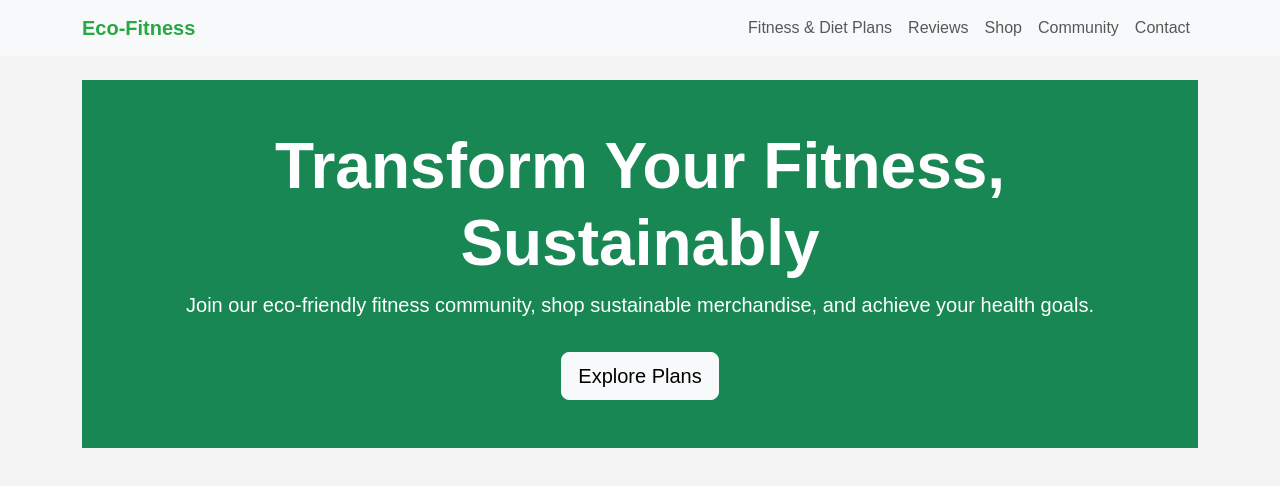
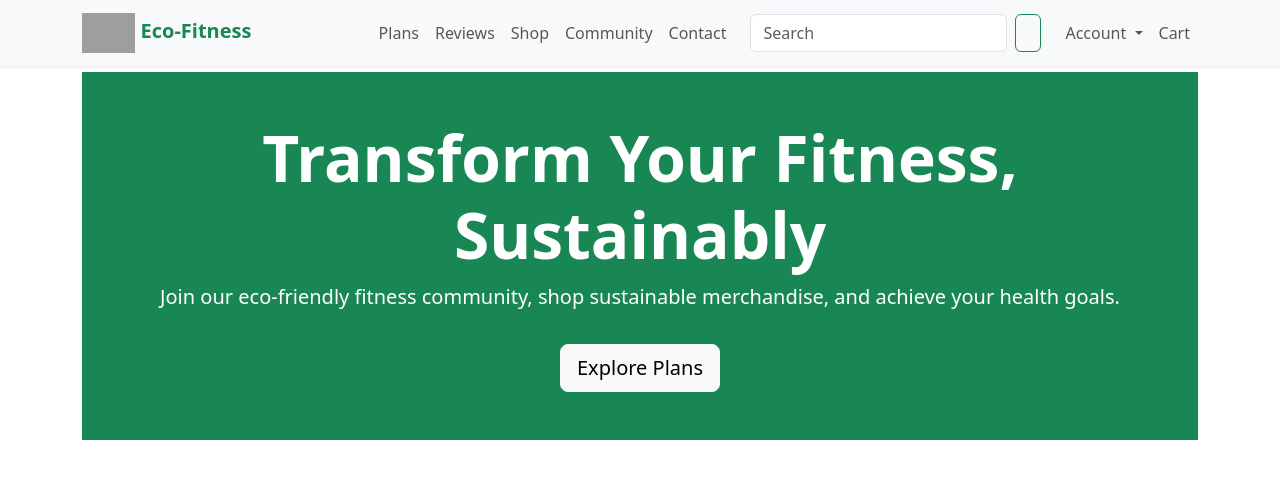
Before and after one commit to olutobi1996/eco-fitness, a Django app: page / in a window 1280 px wide. Shown: the top 486 px of the page. Run offline with Django 3.2, Linux system fonts and the light colour scheme; some libraries are stand-ins or nearby versions; grey boxes are pictures that could not be loaded.

Commit message:
base.html

```diff
--- a/templates/base.html
+++ b/templates/base.html
@@ -1,94 +1,110 @@
 {% load static %}
 
-<!DOCTYPE html>
+<!doctype html>
 <html lang="en">
-
 <head>
     {% block meta %}
-    <meta http-equiv="X-UA-Compatible" content="ie=edge">
         <meta charset="utf-8">
-    <meta name="viewport" content="width=device-width, initial-scale=1, shrink-to-fit=no">
+        <meta http-equiv="X-UA-Compatible" content="IE=edge">
+        <meta name="viewport" content="width=device-width, initial-scale=1">
+        <meta name="description" content="Eco-Fitness | Sustainable Workouts & Nutrition Plans">
     {% endblock %}
-    <title>Eco-Fitness {% block extra_title %}{% endblock %}</title>
+
+    {% block extra_meta %}{% endblock %}
+
     {% block corecss %}
         <link href="https://cdn.jsdelivr.net/npm/bootstrap@5.3.0/dist/css/bootstrap.min.css" rel="stylesheet">
+        <link rel="stylesheet" href="{% static 'css/style.css' %}">
     {% endblock %}
-    <style>
-        body {
-            font-family: Arial, sans-serif;
-            background-color: #f4f4f4;
-        }
 
-        .navbar-brand {
-            font-weight: bold;
-            color: #28a745 !important;
-        }
+    {% block extra_css %}{% endblock %}
 
-        footer {
-            background: #222;
-            color: white;
-            padding: 20px 0;
-            text-align: center;
-        }
+    {% block corejs %}
+        <script src="https://code.jquery.com/jquery-3.6.0.min.js"></script>
+        <script src="https://cdn.jsdelivr.net/npm/bootstrap@5.3.0/dist/js/bootstrap.bundle.min.js"></script>
+    {% endblock %}
 
-        .social-icons a {
-            color: white;
-            margin: 0 10px;
-            font-size: 1.5rem;
-        }
-    </style>
+    {% block extra_js %}{% endblock %}
+
+    <title>Eco-Fitness {% block extra_title %}{% endblock %}</title>
 </head>
-
 <body>
-
     <!-- Navbar -->
-    <nav class="navbar navbar-expand-lg navbar-light bg-light">
+    <nav class="navbar navbar-expand-lg navbar-light bg-light fixed-top shadow-sm">
         <div class="container">
-            <a class="navbar-brand" href="/">Eco-Fitness</a>
-            <button class="navbar-toggler" type="button" data-bs-toggle="collapse" data-bs-target="#navbarNav"
-                aria-controls="navbarNav" aria-expanded="false" aria-label="Toggle navigation">
+            <a class="navbar-brand fw-bold text-success" href="{% url 'home' %}">
+                <img src="{% static 'images/logo.png' %}" alt="Eco-Fitness Logo" height="40">
+                Eco-Fitness
+            </a>
+            <button class="navbar-toggler" type="button" data-bs-toggle="collapse" data-bs-target="#navbarNav">
                 <span class="navbar-toggler-icon"></span>
             </button>
             <div class="collapse navbar-collapse" id="navbarNav">
                 <ul class="navbar-nav ms-auto">
-                    <li class="nav-item"><a class="nav-link" href="/plans">Fitness & Diet Plans</a></li>
-                    <li class="nav-item"><a class="nav-link" href="/reviews">Reviews</a></li>
-                    <li class="nav-item"><a class="nav-link" href="/shop">Shop</a></li>
-                    <li class="nav-item"><a class="nav-link" href="/community">Community</a></li>
-                    <li class="nav-item"><a class="nav-link" href="/contact">Contact</a></li>
+                    <li class="nav-item"><a class="nav-link" href="{% url 'plans' %}">Plans</a></li>
+                    <li class="nav-item"><a class="nav-link" href="{% url 'reviews' %}">Reviews</a></li>
+                    <li class="nav-item"><a class="nav-link" href="{% url 'shop' %}">Shop</a></li>
+                    <li class="nav-item"><a class="nav-link" href="{% url 'community' %}">Community</a></li>
+                    <li class="nav-item"><a class="nav-link" href="{% url 'contact' %}">Contact</a></li>
+                </ul>
+                <!-- Search Bar -->
+                <form class="d-flex ms-3" method="GET" action="{% url 'search' %}">
+                    <input class="form-control me-2" type="search" placeholder="Search" name="q">
+                    <button class="btn btn-outline-success" type="submit"><i class="fas fa-search"></i></button>
+                </form>
+                <!-- User & Cart -->
+                <ul class="navbar-nav ms-3">
+                    <li class="nav-item dropdown">
+                        <a class="nav-link dropdown-toggle" href="#" id="userDropdown" role="button" data-bs-toggle="dropdown">
+                            <i class="fas fa-user"></i> Account
+                        </a>
+                        <ul class="dropdown-menu dropdown-menu-end">
+                            {% if request.user.is_authenticated %}
+                                <li><a class="dropdown-item" href="{% url 'profile' %}">My Profile</a></li>
+                                <li><a class="dropdown-item" href="{% url 'account_logout' %}">Logout</a></li>
+                            {% else %}
+                                <li><a class="dropdown-item" href="{% url 'account_signup' %}">Sign Up</a></li>
+                                <li><a class="dropdown-item" href="{% url 'account_login' %}">Login</a></li>
+                            {% endif %}
+                        </ul>
+                    </li>
+                    <li class="nav-item">
+                        <a class="nav-link" href="{% url 'cart' %}">
+                            <i class="fas fa-shopping-cart"></i> Cart
+                        </a>
+                    </li>
                 </ul>
             </div>
         </div>
     </nav>
 
+    {% if messages %}
+        <div class="message-container mt-5">
+            {% for message in messages %}
+                <div class="alert alert-{{ message.tags }}" role="alert">
+                    {{ message }}
+                </div>
+            {% endfor %}
+        </div>
+    {% endif %}
+
     <!-- Main Content -->
-    <div class="container my-4">
+    <main class="container mt-5 pt-4">
         {% block content %}{% endblock %}
-    </div>
+    </main>
 
     <!-- Footer -->
-    <footer>
+    <footer class="bg-dark text-white text-center py-4 mt-5">
         <div class="container">
             <p>&copy; 2025 Eco-Fitness. All Rights Reserved.</p>
-            <div class="social-icons">
-                <a href="https://facebook.com" target="_blank"><i class="bi bi-facebook"></i></a>
-                <a href="https://twitter.com" target="_blank"><i class="bi bi-twitter"></i></a>
-                <a href="https://instagram.com" target="_blank"><i class="bi bi-instagram"></i></a>
+            <div class="d-flex justify-content-center">
+                <a href="https://facebook.com" class="text-white me-3"><i class="fab fa-facebook fa-lg"></i></a>
+                <a href="https://twitter.com" class="text-white me-3"><i class="fab fa-twitter fa-lg"></i></a>
+                <a href="https://instagram.com" class="text-white"><i class="fab fa-instagram fa-lg"></i></a>
             </div>
         </div>
     </footer>
 
-    {% block corejs %}
-    <script src="https://cdn.jsdelivr.net/npm/jquery@3.5.1/dist/jquery.min.js"
-        integrity="sha256-9/aliU8dGd2tb6OSsuzixeV4y/faTqgFtohetphbbj0=" crossorigin="anonymous"></script>
-    <script src="https://cdn.jsdelivr.net/npm/bootstrap@5.3.0/dist/js/bootstrap.bundle.min.js"></script>
-    <script src="https://cdn.jsdelivr.net/npm/popper.js@1.16.0/dist/umd/popper.min.js"
-        integrity="sha384-Q6E9RHvbIyZFJoft+2mJbHaEWldlvI9IOYy5n3zV9zzTtmI3UksdQRVvoxMfooAo"
-        crossorigin="anonymous"></script>
-    <script src="https://stackpath.bootstrapcdn.com/bootstrap/4.4.1/js/bootstrap.min.js"
-        integrity="sha384-wfSDF2E50Y2D1uUdj0O3uMBJnjuUD4Ih7YwaYd1iqfktj0Uod8GCExl3Og8ifwB6"
-        crossorigin="anonymous"></script>
-    {% endblock %}
+    {% block postloadjs %}{% endblock %}
 </body>
-
 </html>
```
Lines whose indentation alone changed are shown as unchanged.
